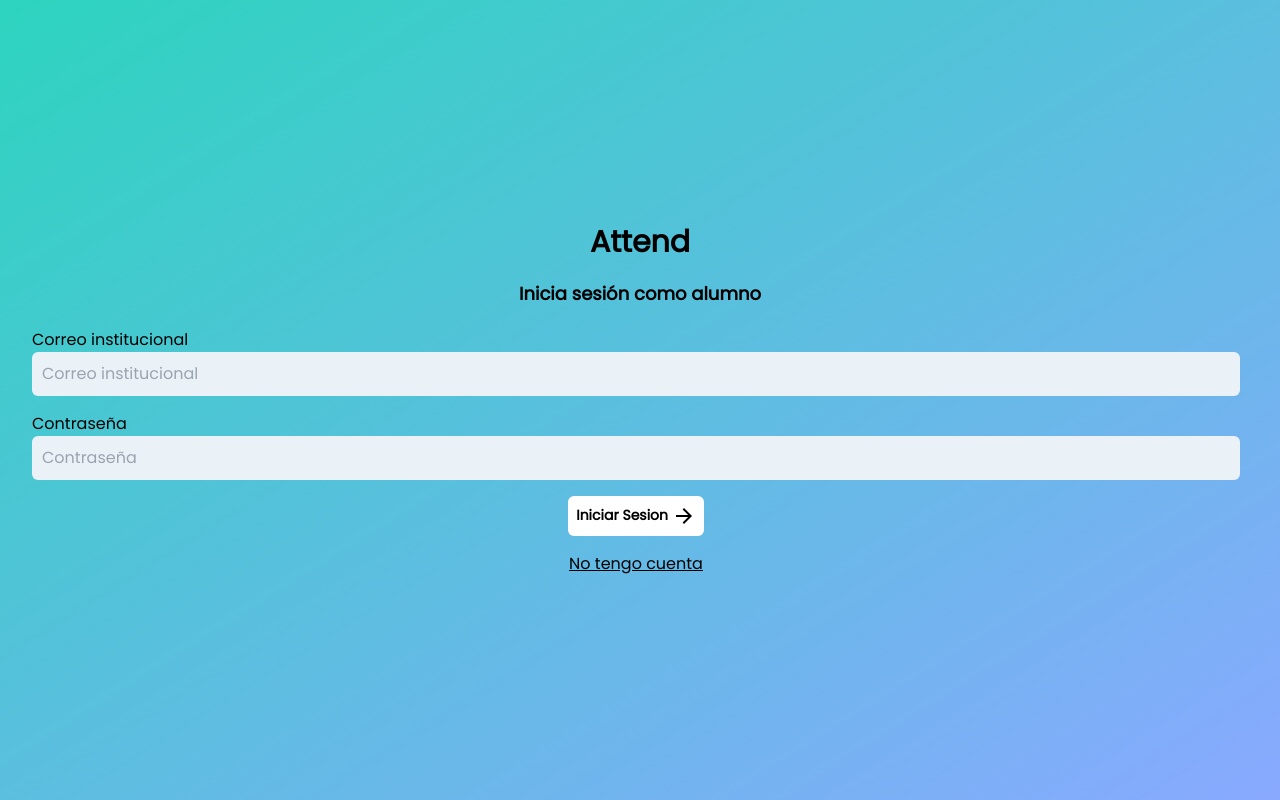
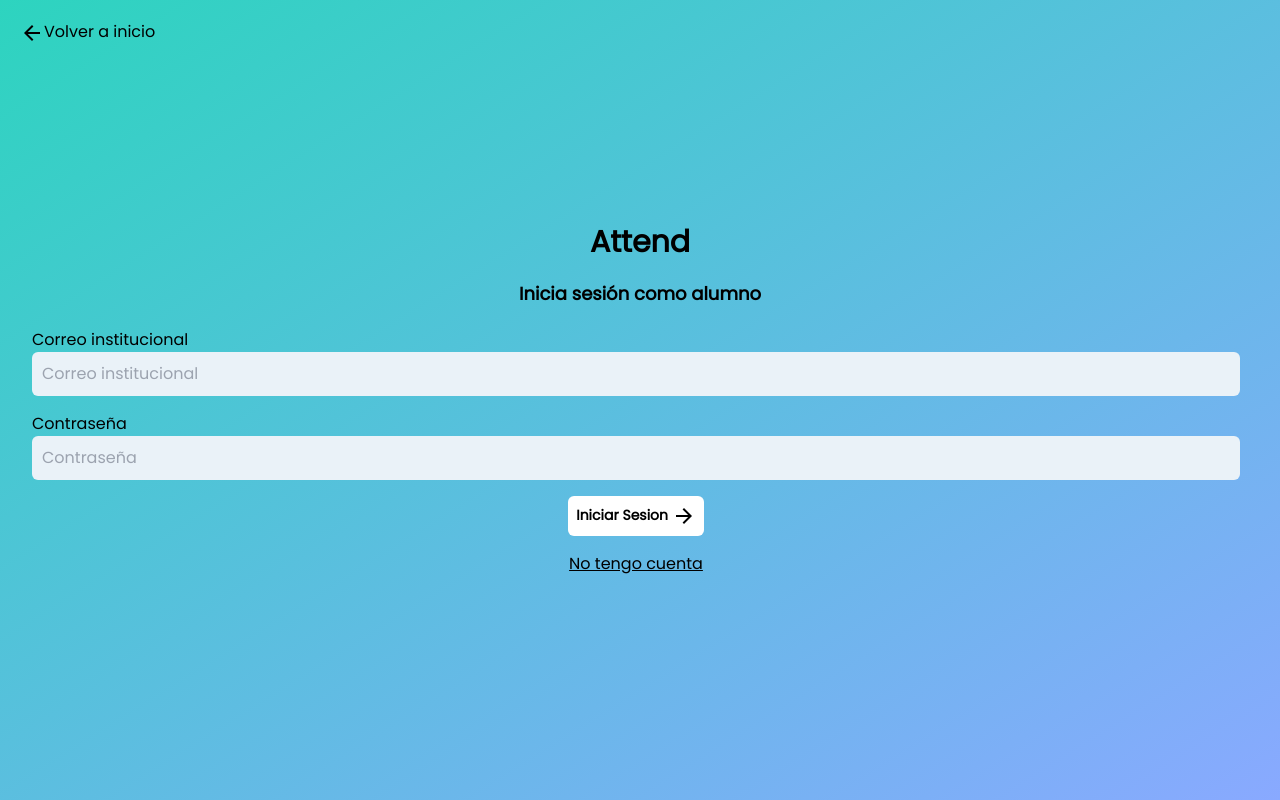
Before and after one commit to gabrielmj23/attend, a React (Vite) app: page /alumno/login in a window 1280 px wide. Built offline with nearby package versions, Linux system fonts and the light colour scheme; no server answers.

Commit message:
Boton para volver a landing

```diff
--- a/src/components/BotonAtras.jsx
+++ b/src/components/BotonAtras.jsx
@@ -2,17 +2,19 @@ import PropTypes from "prop-types";
 import { useNavigate } from "react-router-dom";
 import ArrowBackOutlinedIcon from "@mui/icons-material/ArrowBackOutlined";
 
-function BotonAtras({ path }) {
+function BotonAtras({ path, text }) {
   const navigate = useNavigate();
   return (
     <button onClick={() => navigate(path)}>
       <ArrowBackOutlinedIcon />
+      {text}
     </button>
   );
 }
 
 BotonAtras.propTypes = {
   path: PropTypes.string.isRequired,
+  text: PropTypes.string,
 };
 
 export default BotonAtras;
--- a/src/routes/admin/LoginAdmin.jsx
+++ b/src/routes/admin/LoginAdmin.jsx
@@ -10,6 +10,7 @@ import { loginUser } from "../../api/auth";
 import { useContext } from "react";
 import { AdminAuthContext } from "./RootAdmin";
 import { useMutation } from "@tanstack/react-query";
+import BotonAtras from "../../components/BotonAtras";
 
 const adminSchema = yup.object().shape({
   correo: yup
@@ -48,6 +49,9 @@ function LoginAdmin() {
   return (
     <div className="flex h-screen flex-row items-center justify-center">
       <div className="max-w-lg flex-1 flex-col gap-5 rounded-lg border-4 border-verde p-8 text-center shadow-lg">
+        <div className="absolute left-5 top-5 flex flex-row align-middle">
+          <BotonAtras path="/" text="Volver a inicio" />
+        </div>
         <h1 className="mb-3 text-3xl font-bold">Attend</h1>
         <h2 className="mb-3 text-xl font-semibold">
           Inicia sesión como administrador
--- a/src/routes/admin/RootAdmin.jsx
+++ b/src/routes/admin/RootAdmin.jsx
@@ -1,6 +1,7 @@
 import { Outlet } from "react-router-dom";
 import { createContext } from "react";
 import { useReducer } from "react";
+import { QueryClient, QueryClientProvider } from "@tanstack/react-query";
 
 const AdminAuthContext = createContext({
   user: null,
@@ -30,11 +31,15 @@ function authReducer(state, action) {
  */
 function RootAdmin() {
   const [auth, dispatchAuth] = useReducer(authReducer, { user: null });
-
+  const queryClient = new QueryClient();
   return (
-    <AdminAuthContext.Provider value={{ user: auth, userSetter: dispatchAuth }}>
-      <Outlet />
-    </AdminAuthContext.Provider>
+    <QueryClientProvider client={queryClient}>
+      <AdminAuthContext.Provider
+        value={{ user: auth, userSetter: dispatchAuth }}
+      >
+        <Outlet />
+      </AdminAuthContext.Provider>
+    </QueryClientProvider>
   );
 }
 
--- a/src/routes/admin/SignUpAdmin.jsx
+++ b/src/routes/admin/SignUpAdmin.jsx
@@ -10,6 +10,7 @@ import { useNavigate } from "react-router-dom";
 import { useContext } from "react";
 import { AdminAuthContext } from "./RootAdmin";
 import { useMutation } from "@tanstack/react-query";
+import BotonAtras from "../../components/BotonAtras";
 
 // Esquema de validación de registro
 const adminSchema = yup.object().shape({
@@ -56,6 +57,9 @@ function SignUpAdmin() {
 
   return (
     <div className="flex h-screen flex-row items-center justify-center">
+      <div className="absolute left-5 top-5 flex flex-row align-middle">
+        <BotonAtras path="/" text="Volver a inicio" />
+      </div>
       <div className="max-w-lg flex-1 flex-col gap-5 rounded-lg border-4 border-verde p-8 text-center shadow-lg">
         <h1 className="mb-3 text-3xl font-bold">Attend</h1>
         <h2 className="mb-3 text-xl font-semibold">
--- a/src/routes/alumno/LoginAlumno.jsx
+++ b/src/routes/alumno/LoginAlumno.jsx
@@ -10,6 +10,7 @@ import * as yup from "yup";
 import { loginUser } from "../../api/auth";
 import { useMutation } from "@tanstack/react-query";
 import { Link } from "react-router-dom";
+import BotonAtras from "../../components/BotonAtras";
 
 const alumnoSchema = yup.object().shape({
   correo: yup
@@ -46,7 +47,10 @@ function LoginAlumno() {
   });
 
   return (
-    <div className=" flex h-screen flex-col justify-center gap-5 bg-gradient-to-br from-degradado to-degradado2">
+    <div className=" from-degradado to-degradado2 flex h-screen flex-col justify-center gap-5 bg-gradient-to-br">
+      <div className="absolute left-5 top-5 flex flex-row align-middle">
+        <BotonAtras path="/" text="Volver a inicio" />
+      </div>
       <h1 className="text-center text-3xl font-bold">Attend</h1>
       <h2 className="text-center text-lg font-semibold">
         Inicia sesión como alumno
--- a/src/routes/alumno/SignUpAlumno.jsx
+++ b/src/routes/alumno/SignUpAlumno.jsx
@@ -10,6 +10,7 @@ import { useNavigate } from "react-router-dom";
 import { useContext } from "react";
 import { AlumnoContext } from "./RootAlumno";
 import { useMutation } from "@tanstack/react-query";
+import BotonAtras from "../../components/BotonAtras";
 
 // Esquema de validación de registro
 const alumnoSchema = yup.object().shape({
@@ -57,7 +58,10 @@ function SignUpAlumno() {
   });
 
   return (
-    <div className="flex h-screen flex-row items-center justify-center bg-gradient-to-br from-degradado to-degradado2">
+    <div className="from-degradado to-degradado2 flex h-screen flex-row items-center justify-center bg-gradient-to-br">
+      <div className="absolute left-5 top-5 flex flex-row align-middle">
+        <BotonAtras path="/" text="Volver a inicio" />
+      </div>
       <div className="max-w-lg flex-1 flex-col gap-5    text-center">
         <h1 className="mb-3 text-3xl font-bold">Attend</h1>
         <h2 className="mb-3 text-xl font-semibold">Crea tu cuenta</h2>
--- a/src/routes/docente/LoginDocente.jsx
+++ b/src/routes/docente/LoginDocente.jsx
@@ -9,6 +9,7 @@ import { useNavigate } from "react-router-dom";
 import * as yup from "yup";
 import { loginUser } from "../../api/auth";
 import { useMutation } from "@tanstack/react-query";
+import BotonAtras from "../../components/BotonAtras";
 
 const docenteSchema = yup.object().shape({
   correo: yup
@@ -46,6 +47,9 @@ function LoginDocente() {
 
   return (
     <div className="flex h-screen flex-col justify-center gap-5 bg-amarillo">
+      <div className="absolute left-5 top-5 flex flex-row align-middle">
+        <BotonAtras path="/" text="Volver a inicio" />
+      </div>
       <h1 className="text-center text-3xl font-bold">Attend</h1>
       <h2 className="text-center text-lg font-semibold">
         Inicia sesión como docente
```
